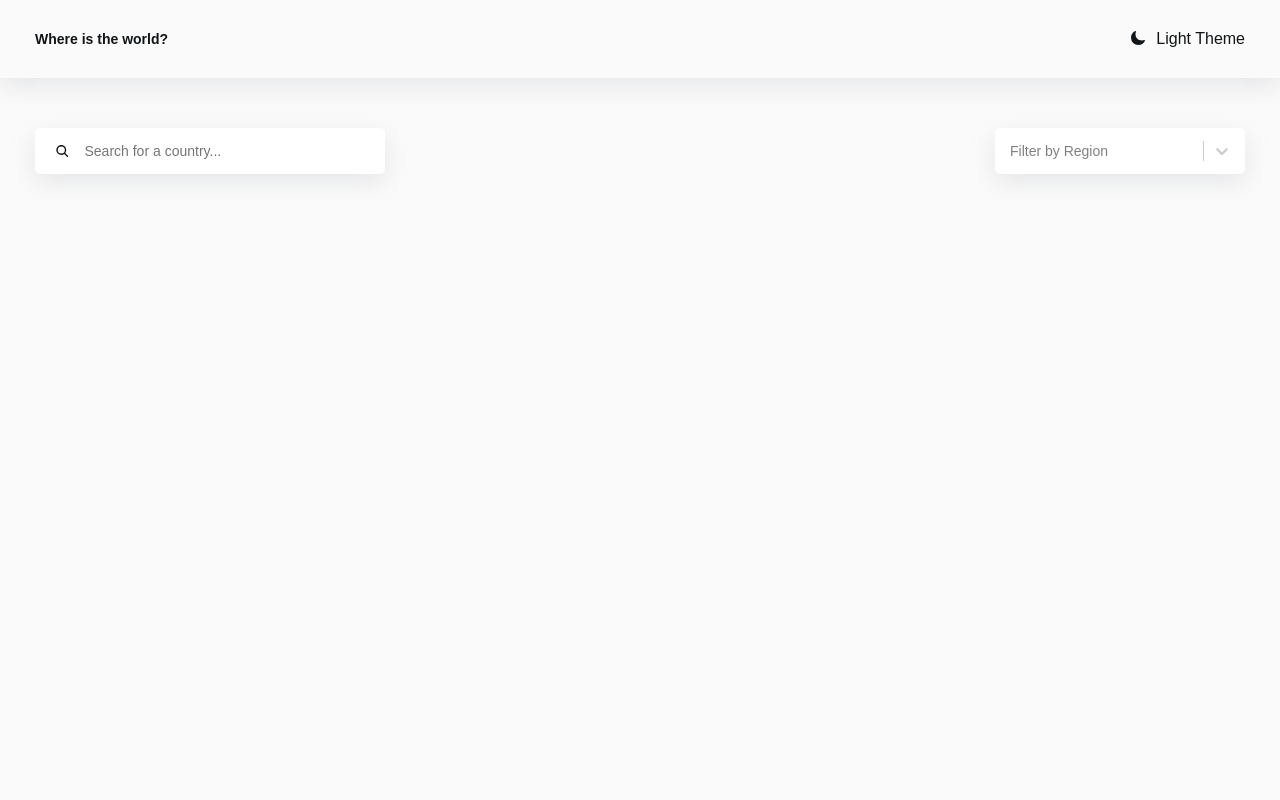
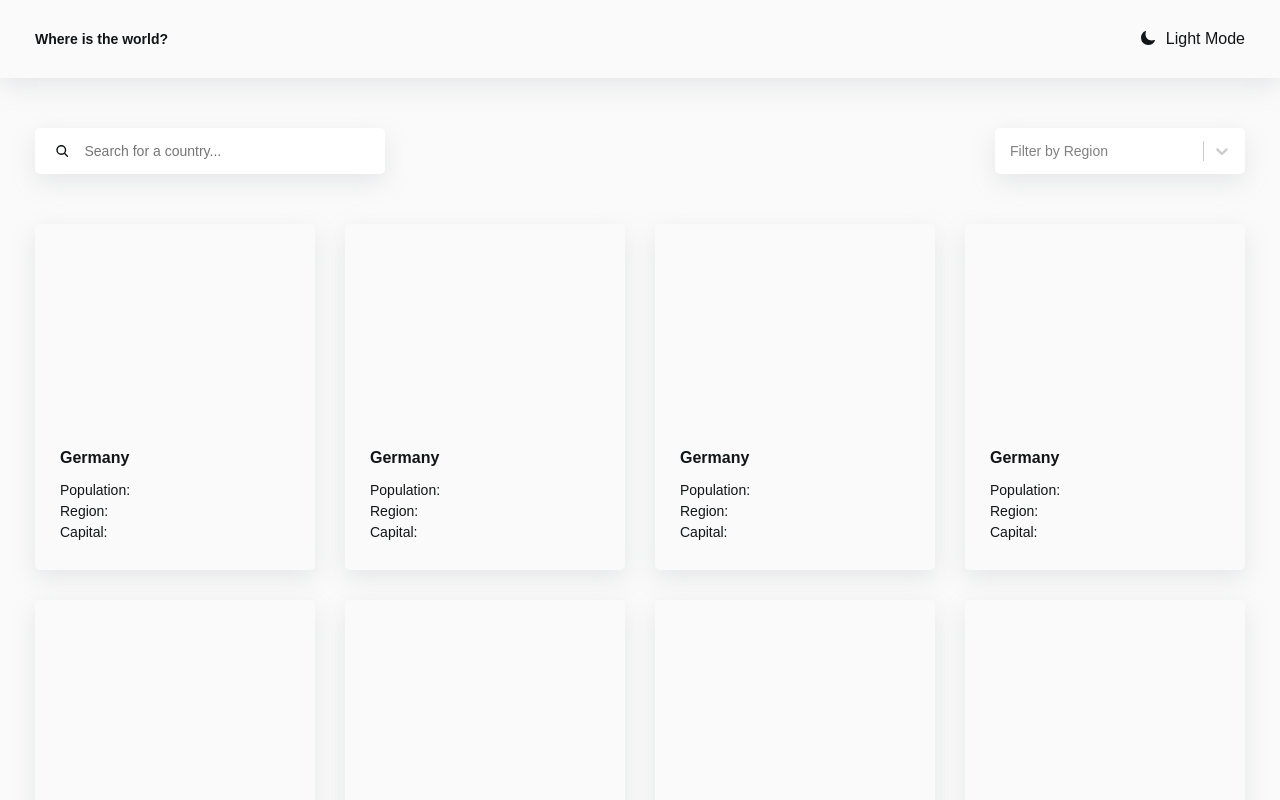
Before and after one commit to Alex-Sapon/countries, a React (Vite) app: page /#/ in a window 1280 px wide. Shown: the top 800 px of the page. Built offline with nearby package versions, Linux system fonts and the light colour scheme.

Commit message:
feat: add module Countries

```diff
--- /dev/null
+++ b/src/components/card/index.tsx
@@ -0,0 +1,15 @@
+import { CardWrapper, Title, Image, Description, Subtitle } from './styles';
+
+export const Card = () => {
+  return (
+    <CardWrapper>
+      <Image />
+      <Description>
+        <Title>Germany</Title>
+        <Subtitle>Population:</Subtitle>
+        <Subtitle>Region:</Subtitle>
+        <Subtitle>Capital:</Subtitle>
+      </Description>
+    </CardWrapper>
+  );
+};
--- /dev/null
+++ b/src/components/card/styles.ts
@@ -0,0 +1,31 @@
+import styled from 'styled-components';
+
+export const CardWrapper = styled.div`
+  background-color: var(--color-bg);
+  color: var(--color-text);
+  cursor: pointer;
+  border-radius: var(--radius);
+  box-shadow: var(--shadow);
+`;
+
+export const Image = styled.image`
+  width: 100%;
+  height: 200px;
+  display: block;
+  object-fit: cover;
+`;
+
+export const Description = styled.div`
+  padding: 25px;
+  font-family: var(--family);
+`;
+
+export const Title = styled.h3`
+  margin-bottom: 15px;
+  font-size: var(--fs-md);
+`;
+
+export const Subtitle = styled.p`
+  margin-bottom: 5px;
+  font-size: var(--fs-sm);
+`;
--- a/src/components/header/index.tsx
+++ b/src/components/header/index.tsx
@@ -21,7 +21,7 @@ export const Header = () => {
           <Title>Where is the world?</Title>
           <SwitchMode onClick={changeTheme}>
             {theme === 'light' ? <IoMoon /> : <IoMoonOutline />}
-            <span>{theme} Theme</span>
+            <span>{theme} Mode</span>
           </SwitchMode>
         </Wrapper>
       </Container>
--- a/src/modules/controls/styles.ts
+++ b/src/modules/controls/styles.ts
@@ -3,4 +3,5 @@ import styled from 'styled-components';
 export const ControlsWrapper = styled.div`
   display: grid;
   grid-template-columns: 1fr 250px;
+  margin-bottom: 50px;
 `;
--- /dev/null
+++ b/src/modules/countries/index.tsx
@@ -0,0 +1,34 @@
+import { Card } from 'components/card';
+import { Container } from 'components/container/styles';
+
+import { CountriesWrapper } from './styles';
+
+type CountrieType = {
+  title: string;
+  population: number;
+  region: string;
+  capital: string;
+};
+
+const countries: CountrieType[] = [
+  { title: 'Germany', population: 40000, region: 'Europe', capital: 'Berlin' },
+  { title: 'Germany', population: 40000, region: 'Europe', capital: 'Berlin' },
+  { title: 'Germany', population: 40000, region: 'Europe', capital: 'Berlin' },
+  { title: 'Germany', population: 40000, region: 'Europe', capital: 'Berlin' },
+  { title: 'Germany', population: 40000, region: 'Europe', capital: 'Berlin' },
+  { title: 'Germany', population: 40000, region: 'Europe', capital: 'Berlin' },
+  { title: 'Germany', population: 40000, region: 'Europe', capital: 'Berlin' },
+  { title: 'Germany', population: 40000, region: 'Europe', capital: 'Berlin' },
+];
+
+export const Countries = () => {
+  return (
+    <Container>
+      <CountriesWrapper>
+        {countries.map((countrie) => (
+          <Card key={countrie.title} />
+        ))}
+      </CountriesWrapper>
+    </Container>
+  );
+};
--- /dev/null
+++ b/src/modules/countries/styles.ts
@@ -0,0 +1,8 @@
+import styled from 'styled-components';
+
+export const CountriesWrapper = styled.div`
+  display: grid;
+  grid-template-columns: repeat(4, minmax(200px, auto));
+  gap: 30px;
+  margin-bottom: 50px;
+`;
--- a/src/pages/Home.tsx
+++ b/src/pages/Home.tsx
@@ -2,12 +2,14 @@ import React from 'react';
 
 import { Controls } from 'components/../modules/controls';
 import { Header } from 'components/header';
+import { Countries } from 'modules/countries';
 
 export const Home = () => {
   return (
     <>
       <Header />
       <Controls />
+      <Countries />
     </>
   );
 };
```
